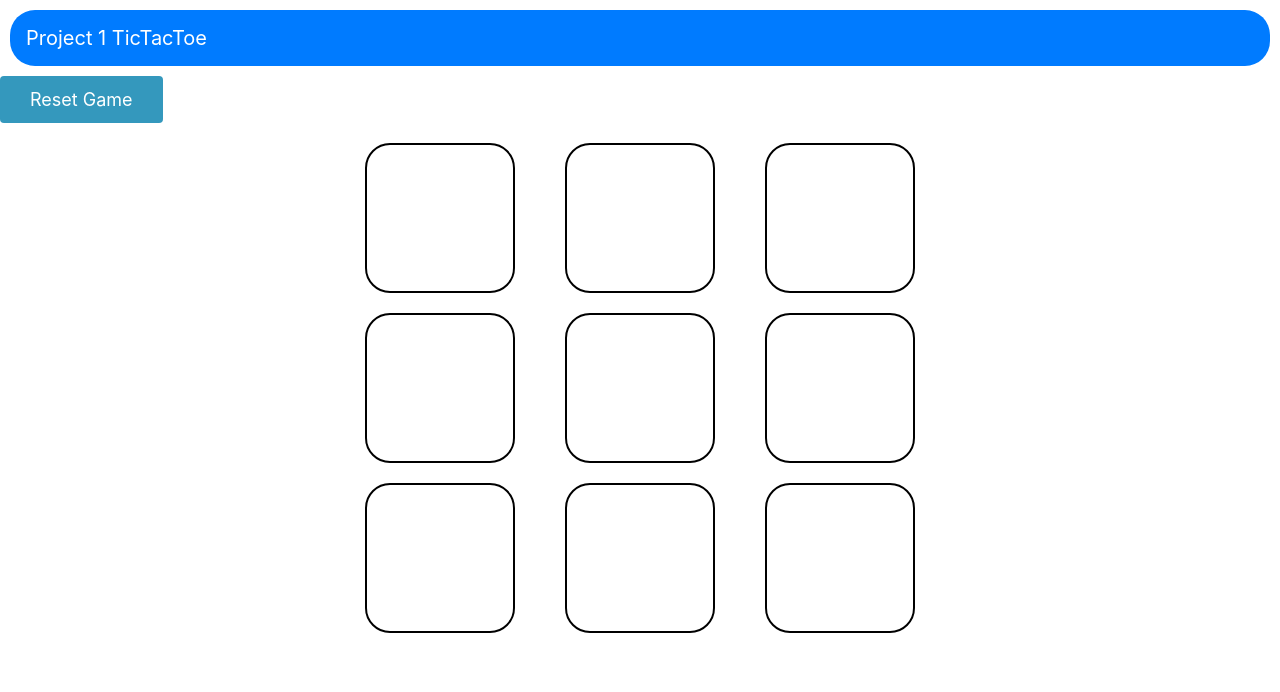
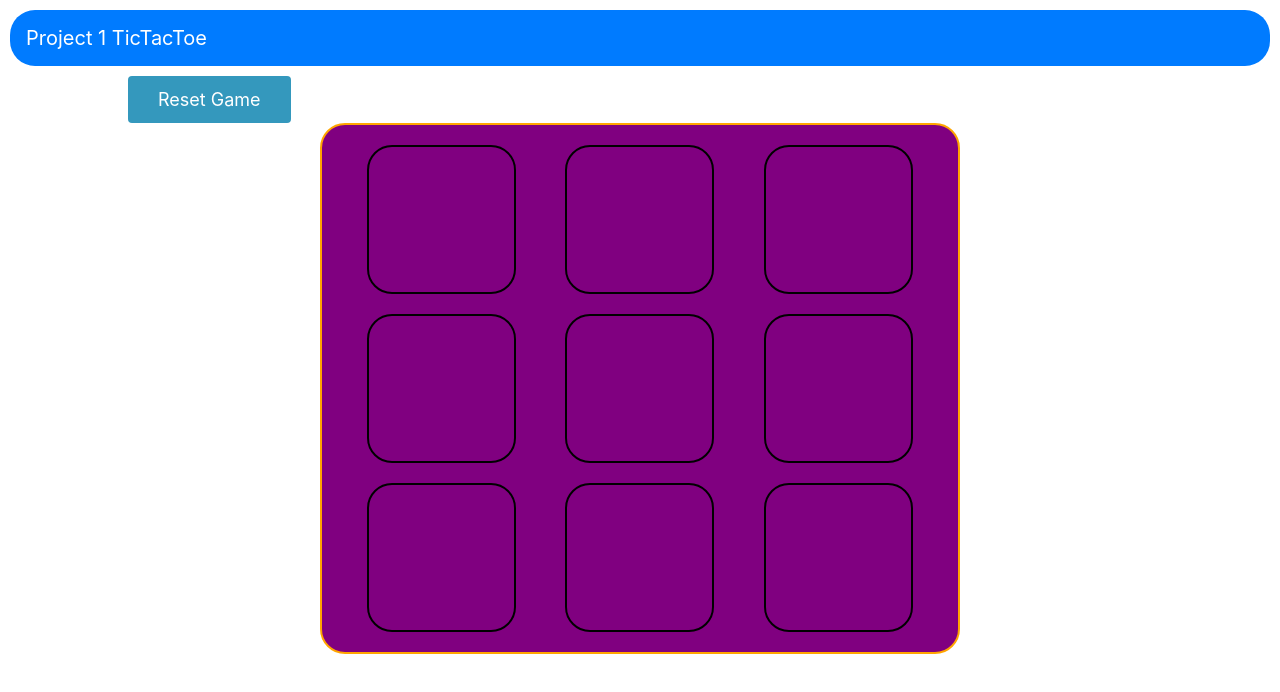
Before and after one commit to ctingBiz2020/TicTacToe, an Angular app: page /home in a window 1280 px wide. Shown: the top 692 px of the page. Built offline with nearby package versions, Linux system fonts and the light colour scheme.

Commit message:
added hover effect on each of the cells

```diff
--- a/src/app/boardgame/boardgame.component.css
+++ b/src/app/boardgame/boardgame.component.css
@@ -3,6 +3,9 @@
     height: 50%;
     width: 50%;
     padding: 10px;
+    background-color: purple;
+    border-radius: 25px;
+    border: 2px solid orange;
 }
 .row{
     margin: auto;
@@ -31,6 +34,30 @@
     font-size: 10vw;
     text-align: center;
     line-height: 100%;
+    z-index: 1;
+    color: white;
+}
+
+.content + .content {
+    margin-left: 1em;
+}
+
+.content::after {
+    content: "";
+    position: absolute;
+    top: 0;
+    left: 0;
+    width: 100%;
+    height: 100%;
+    background: orange;
+    border-radius: 25px;
+    z-index: -1;
+    transition: transform 300ms ease-in;
+    transform: scale(0);
+}
+
+.content:hover::after {
+    transform: scale(1);
 }
 
 #box{
@@ -52,6 +79,7 @@
     font-size: 18px;
     color: white;
     padding: 10px 30px;
+    margin-left: 10%;
     cursor: pointer;
     background-color: #3498bd;
     display: inline-block;
```
